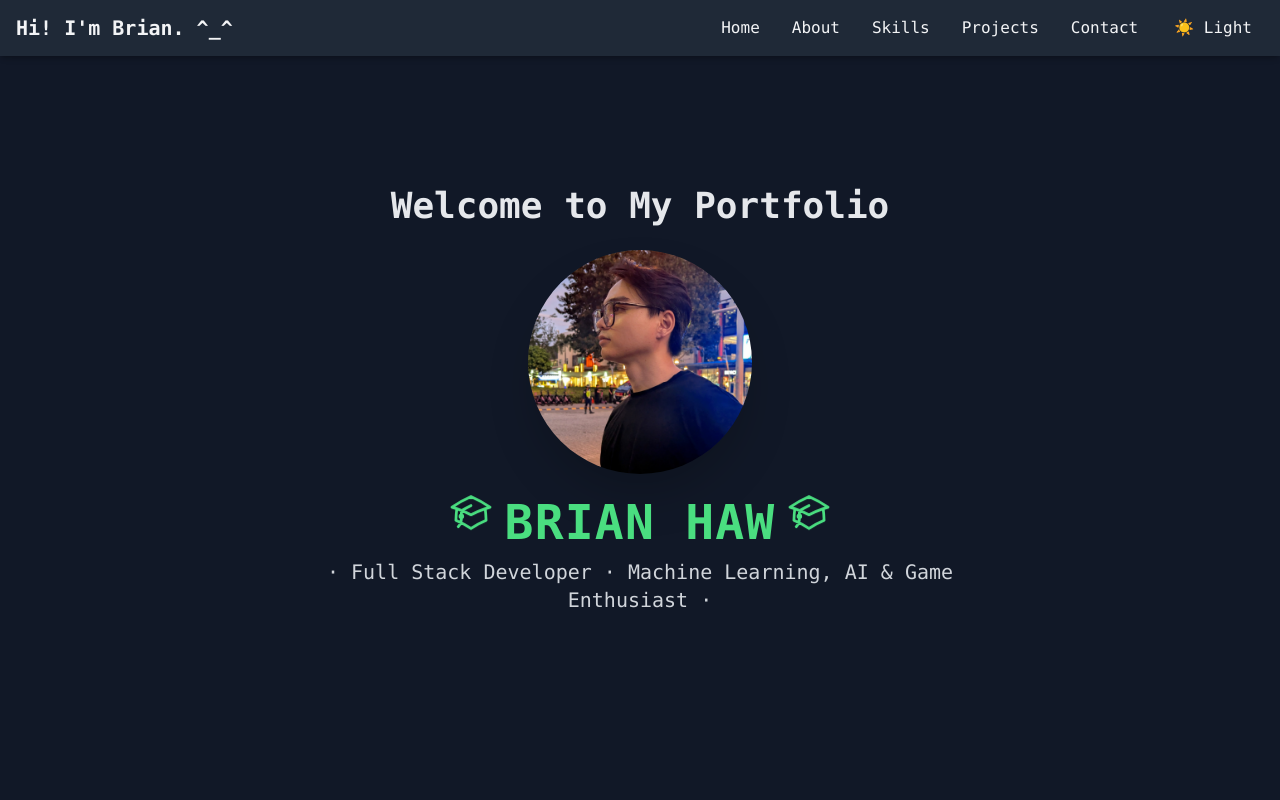
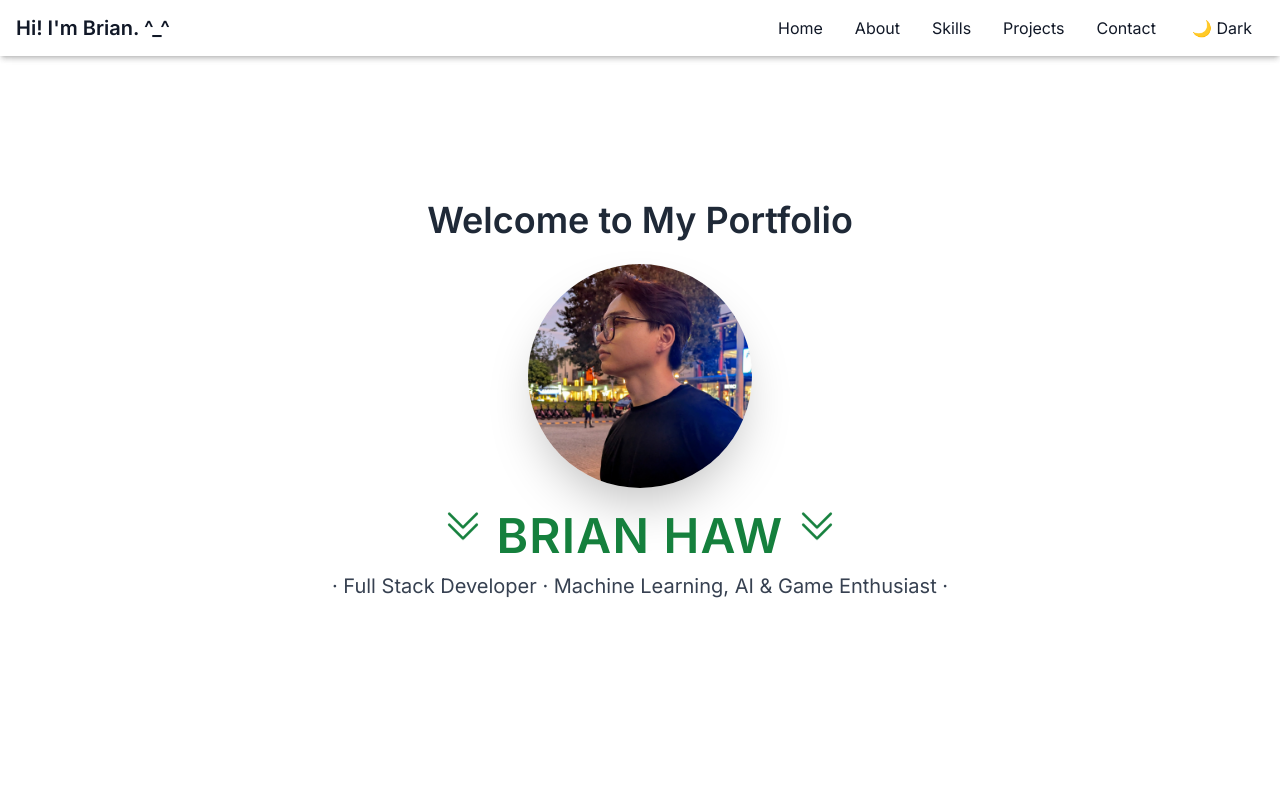
Before and after one commit to BrianShiroe/portfolio-react-typescript-tailwind, a React (Vite) app: page / in a window 1280 px wide. Shown: the top 800 px of the page. Built offline with nearby package versions, Linux system fonts and the light colour scheme.

Commit message:
theme bug fix, redesign of all

```diff
--- a/src/App.tsx
+++ b/src/App.tsx
@@ -1,3 +1,6 @@
+// src/App.tsx
+// Root application component with theme handling and section routing.
+
 import { useState, useEffect } from "react";
 import Navbar from "./components/Navbar";
 import Home from "./pages/Home";
@@ -5,27 +8,29 @@ import About from "./pages/About";
 import Skills from "./pages/Skills";
 import Projects from "./pages/Projects";
 import Contact from "./pages/Contact";
+import { getInitialTheme, applyTheme, toggleThemeValue }  from "./utils/theme";
+import type { Theme }  from "./utils/theme";
 
 const App = () => {
-  const [theme, setTheme] = useState<"light" | "dark">(() =>
-    localStorage.getItem("theme") === "light" ? "light" : "dark"
-  );
+  const [theme, setTheme] = useState<Theme>('light');
 
   useEffect(() => {
-    const root = document.documentElement;
-    root.classList.toggle("dark", theme === "dark");
-    localStorage.setItem("theme", theme);
-  }, [theme]);
+    const initialTheme = getInitialTheme();
+    setTheme(initialTheme);
+    applyTheme(initialTheme);
+  }, []);
 
   const toggleTheme = () => {
-    setTheme((prev) => (prev === "light" ? "dark" : "light"));
+    const newTheme = toggleThemeValue(theme);
+    setTheme(newTheme);
+    applyTheme(newTheme);
   };
 
-  // Clean, easy-on-the-eyes shades of white for light mode
   const lightBgColors = ["bg-white", "bg-gray-50"];
   const darkBgColors = ["bg-gray-900", "bg-gray-800"];
 
-  const getBgClass = (index: number) => (theme === "light" ? lightBgColors[index % 2] : darkBgColors[index % 2]);
+  const getBgClass = (index: number) =>
+    theme === "light" ? lightBgColors[index % 2] : darkBgColors[index % 2];
 
   return (
     <div
@@ -33,38 +38,23 @@ const App = () => {
         theme === "dark" ? "font-mono bg-gray-900" : "font-inter bg-white"
       } text-gray-800 dark:text-gray-200 transition-colors duration-300 min-h-screen`}
     >
-      {/* Fixed Navbar */}
       <div className="fixed top-0 left-0 right-0 z-50 bg-white dark:bg-gray-900 shadow-md">
         <Navbar theme={theme} toggleTheme={toggleTheme} />
       </div>
 
-      {/* Add top padding equal to navbar height (e.g., 64px = 16 * 4) */}
       <main className="pt-0">
         <section id="home" className={`${getBgClass(0)} min-h-screen border-b border-gray-300 dark:border-gray-700`}>
           <Home />
         </section>
-
-        <section
-          id="about"
-          className={`${getBgClass(1)} min-h-screen border-b border-gray-300 dark:border-gray-700 pt-12`}
-        >
+        <section id="about" className={`${getBgClass(1)} min-h-screen border-b border-gray-300 dark:border-gray-700 pt-12`}>
           <About />
         </section>
-
-        <section
-          id="skills"
-          className={`${getBgClass(2)} min-h-screen border-b border-gray-300 dark:border-gray-700 pt-12`}
-        >
+        <section id="skills" className={`${getBgClass(2)} min-h-screen border-b border-gray-300 dark:border-gray-700 pt-12`}>
           <Skills />
         </section>
-
-        <section
-          id="projects"
-          className={`${getBgClass(3)} min-h-screen border-b border-gray-300 dark:border-gray-700 pt-12`}
-        >
+        <section id="projects" className={`${getBgClass(3)} min-h-screen border-b border-gray-300 dark:border-gray-700 pt-12`}>
           <Projects />
         </section>
-
         <section id="contact" className={`${getBgClass(4)} min-h-screen pt-12`}>
           <Contact />
         </section>
--- a/src/components/Navbar.tsx
+++ b/src/components/Navbar.tsx
@@ -1,10 +1,8 @@
-// Navbar.tsx
-// Responsive Navbar component with dark/light theme toggle and animated mobile menu
-
 import { useState, useRef, useEffect } from 'react';
+import type { Theme } from '../utils/theme'; // type-only import
 
 interface NavbarProps {
-  theme: 'light' | 'dark';
+  theme: Theme;
   toggleTheme: () => void;
 }
 
@@ -20,16 +18,24 @@ const Navbar = ({ theme, toggleTheme }: NavbarProps) => {
   }, [mobileMenuOpen]);
 
   const toggleMobileMenu = () => setMobileMenuOpen((open) => !open);
-  const handleLinkClick = () => setMobileMenuOpen(false);
 
-  // Added "skills" to the sections array
+  const handleSmoothScroll = (event: React.MouseEvent<HTMLAnchorElement>, section: string) => {
+    event.preventDefault();
+    const target = document.getElementById(section);
+    if (target) {
+      target.scrollIntoView({ behavior: 'smooth' });
+    }
+    setMobileMenuOpen(false); // close mobile menu if open
+  };
+
   const sections = ['home', 'about', 'skills', 'projects', 'contact'];
 
   return (
     <nav className="bg-white dark:bg-gray-800 shadow-md px-4 py-3 transition-colors duration-300">
       <div className="max-w-7xl mx-auto flex items-center justify-between">
-        {/* Logo */}
-        <h1 className="text-lg sm:text-xl font-bold text-gray-900 dark:text-gray-100">Hi! I'm Brian. ^_^</h1>
+        <h1 className="text-lg sm:text-xl font-bold text-gray-900 dark:text-gray-100">
+          Hi! I'm Brian. ^_^
+        </h1>
 
         {/* Desktop Menu */}
         <div className="hidden md:flex items-center space-x-4">
@@ -37,6 +43,7 @@ const Navbar = ({ theme, toggleTheme }: NavbarProps) => {
             <a
               key={section}
               href={`#${section}`}
+              onClick={(e) => handleSmoothScroll(e, section)}
               className="text-sm sm:text-base text-gray-900 dark:text-gray-100 hover:underline px-2 py-1"
             >
               {section.charAt(0).toUpperCase() + section.slice(1)}
@@ -83,8 +90,8 @@ const Navbar = ({ theme, toggleTheme }: NavbarProps) => {
           {sections.map((section) => (
             <a
               key={section}
-              onClick={handleLinkClick}
               href={`#${section}`}
+              onClick={(e) => handleSmoothScroll(e, section)}
               className="text-gray-900 dark:text-gray-100 hover:underline py-2"
             >
               {section.charAt(0).toUpperCase() + section.slice(1)}
--- a/src/index.css
+++ b/src/index.css
@@ -1,3 +1,6 @@
+/* src/index.css */
+/* Import Google Fonts and Tailwind base styles with some base styles */
+
 @import url('https://fonts.googleapis.com/css2?family=Inter:wght@400;600&display=swap');
 @import url('https://fonts.googleapis.com/css2?family=JetBrains+Mono&display=swap');
 
--- a/src/main.tsx
+++ b/src/main.tsx
@@ -1,3 +1,6 @@
+// src/main.tsx
+// Entry point: renders the App component wrapped with React Router and StrictMode
+
 import React from 'react';
 import ReactDOM from 'react-dom/client';
 import './index.css';
--- a/src/pages/About.tsx
+++ b/src/pages/About.tsx
@@ -1,5 +1,5 @@
-// File: About.tsx
-// Description: About page component displaying personal bio, education background, and academic achievements with styled sections in two columns, including Cloudflare (Heroicons) icons.
+// src/pages/About.tsx
+// Displays personal background, education details, and academic achievements.
 
 import { AcademicCapIcon, CheckCircleIcon } from "@heroicons/react/24/outline";
 
--- a/src/pages/Contact.tsx
+++ b/src/pages/Contact.tsx
@@ -1,3 +1,6 @@
+// src/pages/Contact.tsx
+// Displays contact methods and personal information for hiring inquiries.
+
 import {
   FaFacebook,
   FaLinkedin,
--- a/src/pages/Home.tsx
+++ b/src/pages/Home.tsx
@@ -1,10 +1,18 @@
-// File: Home.tsx
-// Description: Responsive and accessible home page featuring a profile image,
-// animated heroicons, and professional introduction with dark mode support.
+// src/pages/Home.tsx
+// Displays the homepage with a welcome message, profile picture, and user intro.
+// Includes animated name banner and short professional description.
 
-import { AcademicCapIcon } from "@heroicons/react/24/outline";
+import { ChevronDoubleDownIcon } from "@heroicons/react/24/outline";
 
-const Home = () => (
+const Home = () => {
+  const scrollToAbout = () => {
+    const aboutSection = document.getElementById("about");
+    if (aboutSection) {
+      aboutSection.scrollIntoView({ behavior: "smooth" });
+    }
+  };
+
+  return (
     <main className="p-6 md:p-12 flex flex-col items-center justify-center min-h-screen max-w-5xl mx-auto text-center">
       {/* Header Section */}
       <header aria-label="Welcome section" className="space-y-3 px-4">
@@ -29,9 +37,25 @@ const Home = () => (
 
       {/* Name Section */}
       <h1 className="text-4xl sm:text-5xl font-bold inline-flex items-center justify-center space-x-3 text-green-700 dark:text-green-400 tracking-wide">
-      <AcademicCapIcon className="w-10 h-10 sm:w-11 sm:h-11 animate-bounce" />
+        <button
+          onClick={scrollToAbout}
+          aria-label="Scroll to About section"
+          className="focus:outline-none"
+          type="button"
+        >
+          <ChevronDoubleDownIcon className="w-10 h-10 sm:w-11 sm:h-11 animate-bounce" />
+        </button>
+
         <span>BRIAN HAW</span>
-      <AcademicCapIcon className="w-10 h-10 sm:w-11 sm:h-11 animate-bounce" />
+
+        <button
+          onClick={scrollToAbout}
+          aria-label="Scroll to About section"
+          className="focus:outline-none"
+          type="button"
+        >
+          <ChevronDoubleDownIcon className="w-10 h-10 sm:w-11 sm:h-11 animate-bounce" />
+        </button>
       </h1>
 
       {/* Description Section */}
@@ -43,5 +67,6 @@ const Home = () => (
       </section>
     </main>
   );
+};
 
 export default Home;
--- a/src/pages/Projects.tsx
+++ b/src/pages/Projects.tsx
@@ -1,3 +1,7 @@
+// src/pages/Projects.tsx
+// Displays categorized academic and personal projects.
+// Each project includes a title, icon, description, image, and link.
+
 import React from "react";
 import type { ReactNode } from "react";
 import { FaRobot, FaGlobe, FaDesktop, FaGamepad } from "react-icons/fa";
@@ -171,7 +175,11 @@ const ProjectCard: React.FC<Project> = ({
           href={link}
           target="_blank"
           rel="noopener noreferrer"
-          className="btn inline-block px-4 py-2 rounded text-white font-semibold"
+          className={`btn inline-block px-4 py-2 rounded font-semibold transition-colors duration-300 ${
+            disabled
+              ? "bg-red-600 text-white cursor-not-allowed"
+              : "bg-indigo-600 hover:bg-indigo-700 text-white dark:bg-indigo-400 dark:hover:bg-indigo-500"
+          }`}
           style={btnStyle}
           aria-disabled={disabled}
           tabIndex={disabled ? -1 : undefined}
--- a/src/pages/Skills.tsx
+++ b/src/pages/Skills.tsx
@@ -1,3 +1,6 @@
+// src/pages/Skills.tsx
+// Skills section displaying categorized technical proficiencies.
+
 const skills = {
   "Programming Languages": [
     "JavaScript (Intermediate)",
--- /dev/null
+++ b/src/utils/theme.ts
@@ -0,0 +1,34 @@
+// src/utils/theme.ts
+// Utility functions and type definitions for managing light/dark theme in the application.
+
+export type Theme = 'light' | 'dark';
+
+/**
+ * Determines the initial theme preference.
+ * Checks localStorage, falls back to system preference, or defaults to 'light'.
+ */
+export const getInitialTheme = (): Theme => {
+  if (typeof window !== 'undefined') {
+    const stored = localStorage.getItem('theme');
+    if (stored === 'light' || stored === 'dark') return stored;
+    const prefersDark = window.matchMedia('(prefers-color-scheme: dark)').matches;
+    return prefersDark ? 'dark' : 'light';
+  }
+  return 'light';
+};
+
+/**
+ * Applies the given theme to the document and stores the preference.
+ */
+export const applyTheme = (theme: Theme) => {
+  if (typeof document !== 'undefined') {
+    document.documentElement.classList.toggle('dark', theme === 'dark');
+    localStorage.setItem('theme', theme);
+  }
+};
+
+/**
+ * Toggles between light and dark theme values.
+ */
+export const toggleThemeValue = (current: Theme): Theme =>
+  current === 'light' ? 'dark' : 'light';
```
Lines whose indentation alone changed are shown as unchanged.
